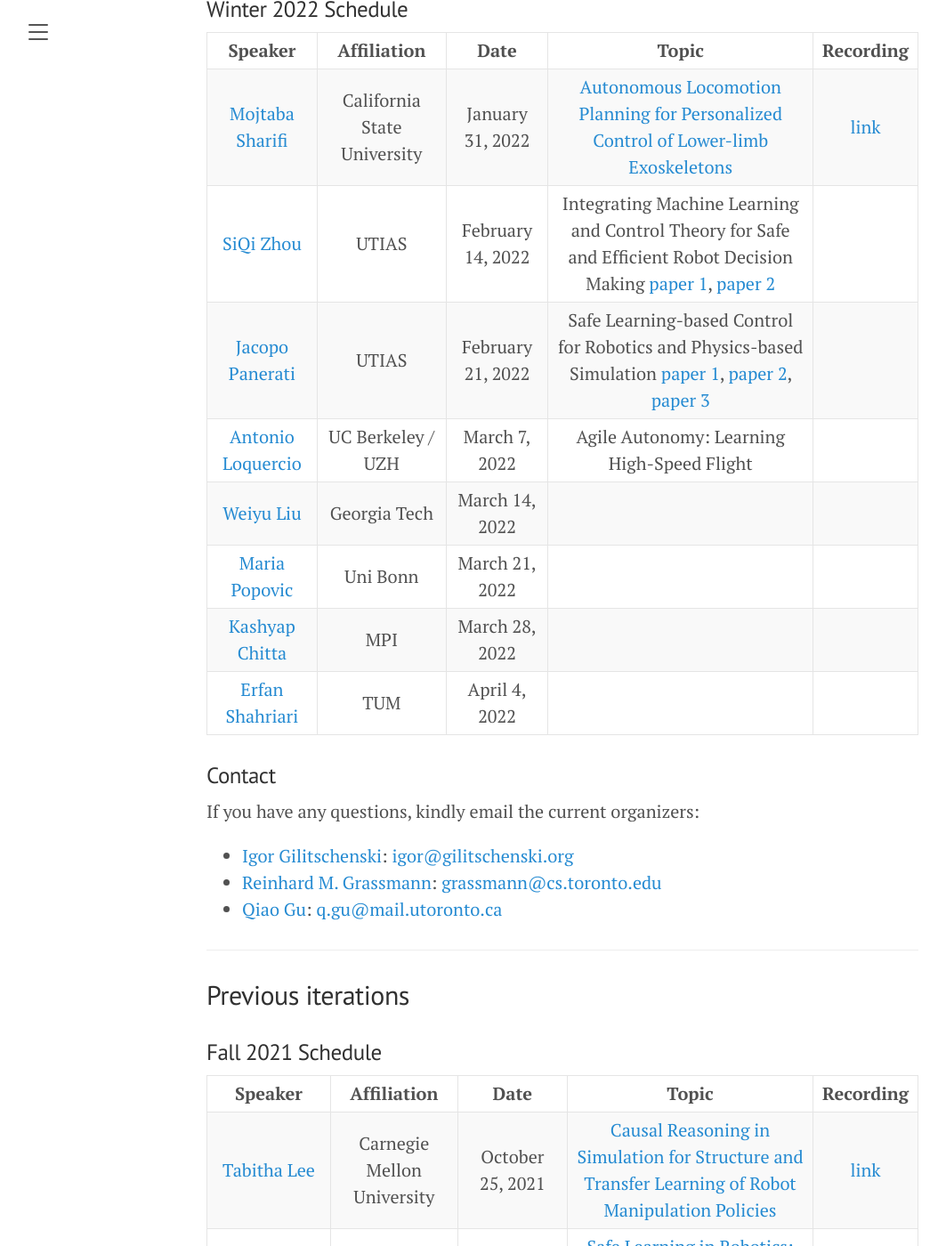
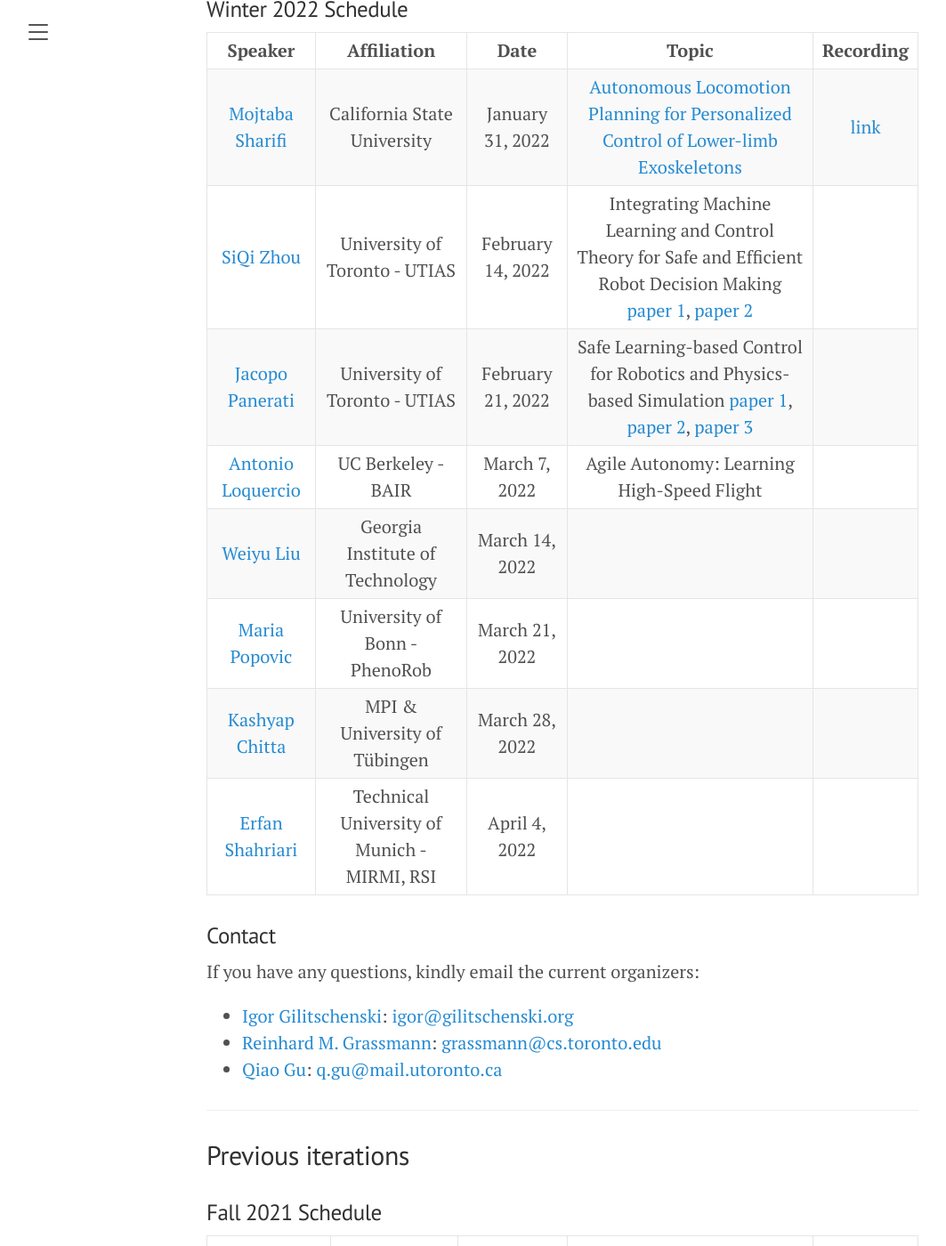
Before and after one commit to uoft-cs-robotics/toronto-air, a Jekyll site: the page built from index.md, in a window 1280 px wide and 1400 px high, scrolled down 1021 px. Shown: the whole window at 89% size, without its empty margins (8-1071 px from the left). Built offline with Jekyll 4.4.1, drawn with Linux system fonts in a browser that asks for light colours; comment, search, counter and statistics services are not loaded.

Commit message:
correced affiliation of the comfirmed speakers

```diff
--- a/index.md
+++ b/index.md
@@ -49,13 +49,13 @@ Past talks are also available on our [YouTube Channel](https://www.youtube.com/c
 | Speaker      | Affiliation | Date      | Topic |    Recording     |
 | :----:       |    :----:   |        :----: |     :----: |       :----: |
 |[Mojtaba Sharifi](https://sites.google.com/ualberta.ca/mojtabasharifi/)| California State University | January 31, 2022| [Autonomous Locomotion Planning for Personalized Control of Lower-limb Exoskeletons](https://ieeexplore.ieee.org/abstract/document/9520273)| [link](https://youtu.be/L0YIDZHOZc0) |
-|[SiQi Zhou](http://siqizhou.com/)| UTIAS | February 14, 2022| Integrating Machine Learning and Control Theory for Safe and Efficient Robot Decision Making [paper 1](https://journals.sagepub.com/doi/abs/10.1177/0278364920953902), [paper 2](https://ieeexplore.ieee.org/abstract/document/9632405) |  |
-|[Jacopo Panerati](https://jacopopanerati.github.io/)| UTIAS | February 21, 2022| Safe Learning-based Control for Robotics and Physics-based Simulation [paper 1](https://arxiv.org/abs/2109.06325), [paper 2](https://arxiv.org/abs/2108.06266), [paper 3](https://arxiv.org/abs/2103.02142) |  |
-|[Antonio Loquercio](https://antonilo.github.io/) | UC Berkeley / UZH | March 7, 2022 | Agile Autonomy: Learning High-Speed Flight | |
-|[Weiyu Liu](http://weiyuliu.com/) | Georgia Tech | March 14, 2022 | | |
-|[Maria Popovic](https://mpopovic.io/) | Uni Bonn | March 21, 2022 | | |
-|[Kashyap Chitta](https://kashyap7x.github.io/) | MPI | March 28, 2022 | | |
-|[Erfan Shahriari](https://www.mirmi.tum.de/rsi/team/rsi-mitarbeiter/shahriari-erfan/) | TUM | April 4, 2022 | | |
+|[SiQi Zhou](http://siqizhou.com/)| University of Toronto - UTIAS | February 14, 2022| Integrating Machine Learning and Control Theory for Safe and Efficient Robot Decision Making [paper 1](https://journals.sagepub.com/doi/abs/10.1177/0278364920953902), [paper 2](https://ieeexplore.ieee.org/abstract/document/9632405) |  |
+|[Jacopo Panerati](https://jacopopanerati.github.io/)| University of Toronto - UTIAS | February 21, 2022| Safe Learning-based Control for Robotics and Physics-based Simulation [paper 1](https://arxiv.org/abs/2109.06325), [paper 2](https://arxiv.org/abs/2108.06266), [paper 3](https://arxiv.org/abs/2103.02142) |  |
+|[Antonio Loquercio](https://antonilo.github.io/) | UC Berkeley - BAIR  | March 7, 2022 | Agile Autonomy: Learning High-Speed Flight | |
+|[Weiyu Liu](http://weiyuliu.com/) | Georgia Institute of Technology | March 14, 2022 | | |
+|[Maria Popovic](https://mpopovic.io/) | University of Bonn - PhenoRob | March 21, 2022 | | |
+|[Kashyap Chitta](https://kashyap7x.github.io/) | MPI & University of Tübingen | March 28, 2022 | | |
+|[Erfan Shahriari](https://www.mirmi.tum.de/rsi/team/rsi-mitarbeiter/shahriari-erfan/) |  Technical University of Munich - MIRMI, RSI | April 4, 2022 | | |
 
 
 
```
